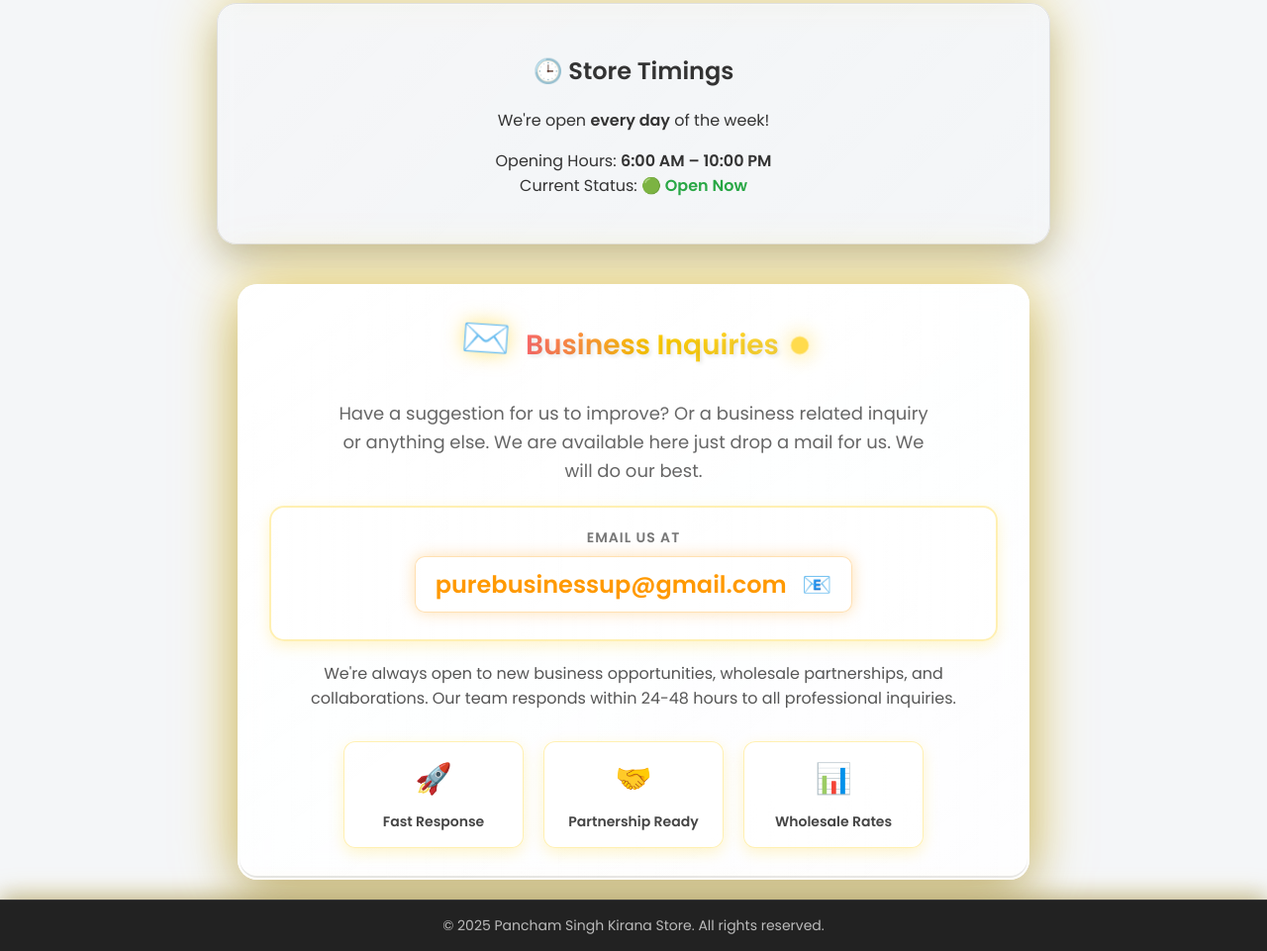
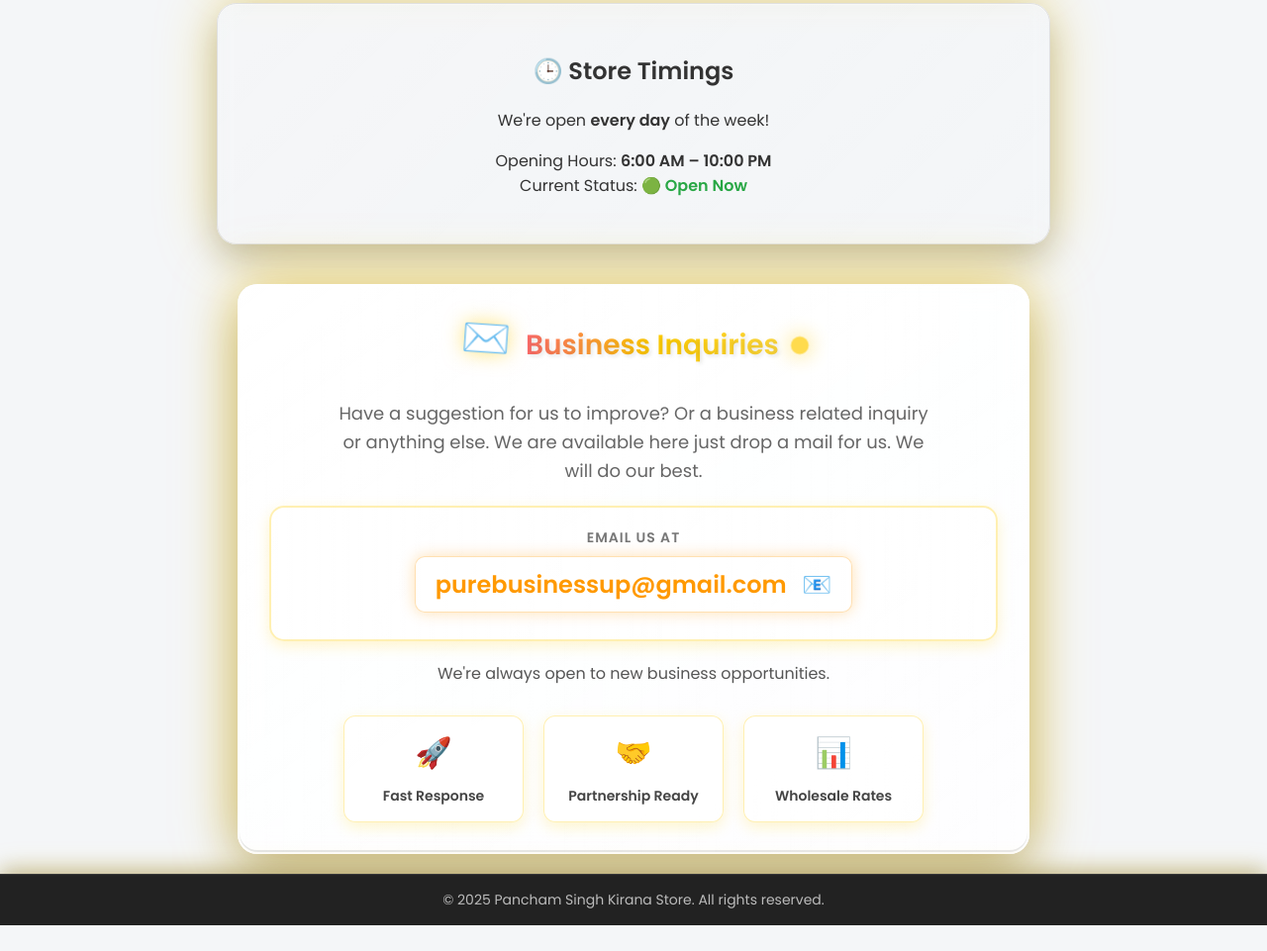
Before and after one commit to purebusinessup-ux/Pancham-Singh-kirana-store-, a plain HTML site: page index.html in a window 1280 px wide. Shown: the part 2097-3058 px from the top of the page at 99% size. After the commit the page ends 3032 px from the top, so only its background shows below. Drawn offline with Linux system fonts and the light colour scheme.

Commit message:
Updated website code

```diff
--- a/index.html
+++ b/index.html
@@ -2163,8 +2163,7 @@
       </div>
 
       <p class="email-description">
-        We're always open to new business opportunities, wholesale partnerships, and collaborations.
-        Our team responds within 24-48 hours to all professional inquiries.
+        We're always open to new business opportunities.
       </p>
 
       <div class="email-features">
```
